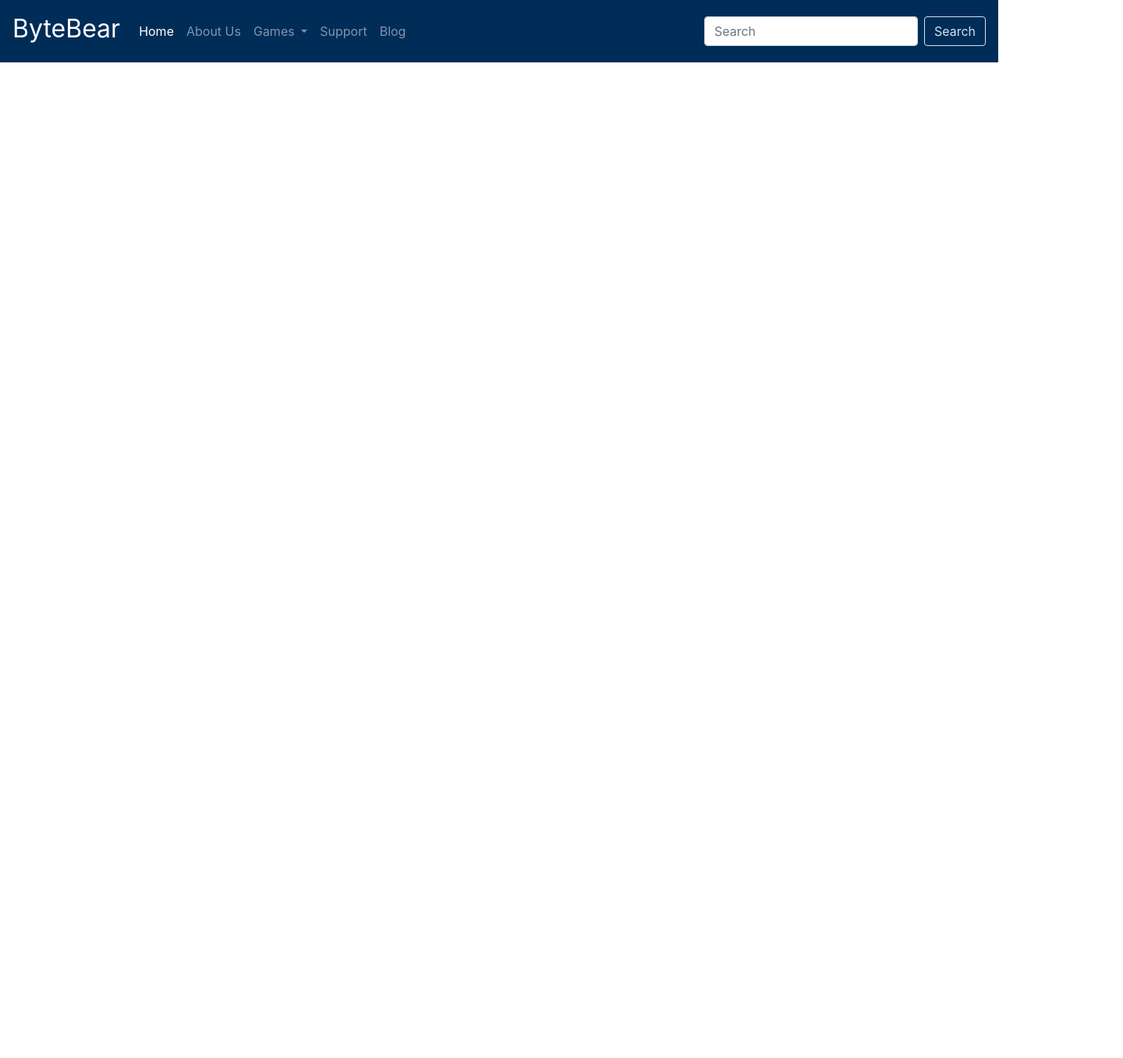
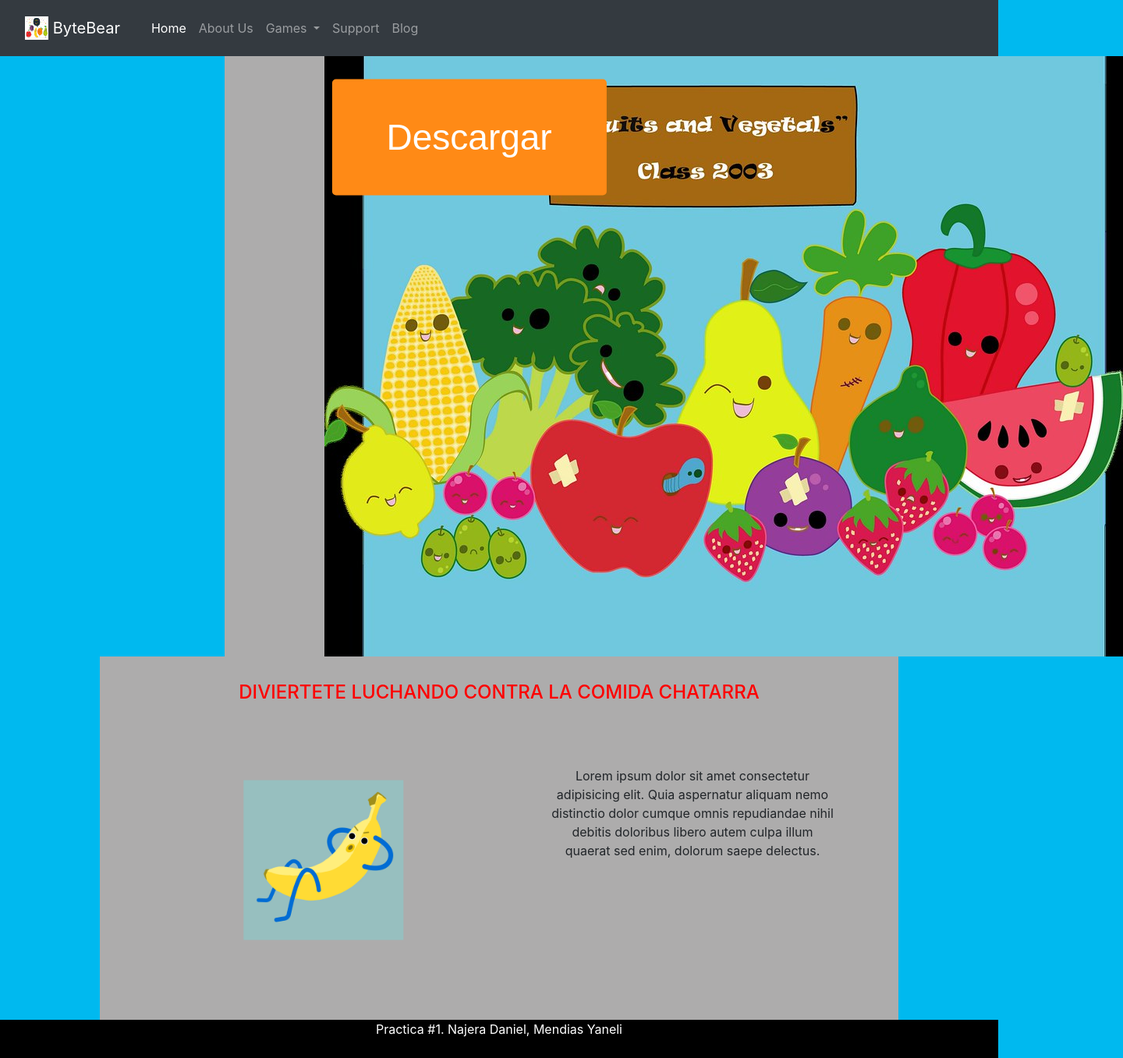
Before and after one commit to yaneliM/ChicosAdventuresWEB, a plain HTML site: page index.html in a window 1280 px wide. Shown: the whole page at 78% size, 1440 px wide, since content can reach past the window. Before the commit the page ends 800 px from the top, so only its background shows below. Drawn offline with nearby package versions, Linux system fonts and the light colour scheme.

Commit message:
Version 2

```diff
--- /dev/null
+++ b/css/estilo.css
@@ -0,0 +1,65 @@
+body{
+    background: #00B9EF;
+
+}
+.Header{
+    padding-left: 8rem;
+    margin: 0rem 18rem 0rem 18rem;
+    background: #ADACAC;
+
+}
+#Indx-foot{
+    background: black;
+    color: white;
+    text-align: center;
+}
+.Header .DescargaBtn {
+    position: absolute;
+    top: 22%;
+    left: 47%;
+    transform: translate(-50%, -50%);
+    -ms-transform: translate(-50%, -50%);
+    background-color: #FF8A16;
+    color: white;
+    font-size: 46px;
+    padding: 40px 70px;
+    border: none;
+    cursor: pointer;
+    border-radius: 5px;
+    font-family: 'Anton', sans-serif;
+  }
+
+  .Header .DescargaBtn:hover {
+    background-color: #F58516;
+  }
+  .secondPart{
+      background: #ADACAC;
+      margin: 0rem 8rem 0rem 8rem;
+
+
+  }
+
+  #textDivierte{
+    color: #FF0000;
+    padding-top: 2rem;
+    text-align: center;
+    text-transform: uppercase;
+  }
+  #textoJuego{
+      text-align: center;
+      margin: 5rem 5rem 0rem 36rem;
+
+  }
+
+  #bananaGif{
+    transform: translate(90%, -50%);
+      width: 20%;
+      height: 20%;
+  }
+
+  #piePagina{
+      background: black;
+      color:white;
+      padding-bottom: .6rem;
+      text-align: center;
+  }
--- a/index.html
+++ b/index.html
@@ -1,39 +1,46 @@
 <!DOCTYPE html>
 <html lang="en">
 <head>
-    <meta charset="UTF-8">
-    <meta name="viewport" content="width=device-width, initial-scale=1.0">
-    <meta http-equiv="X-UA-Compatible" content="ie=edge">
+    <meta charset="utf-8">
+    <meta name="viewport" content="width=device-width, initial-scale=1, shrink-to-fit=no">
 
-    <link rel= "stylesheet" type= "text/css" href= "css/bootstrap.css">
+	<link rel="stylesheet" href="css/bootstrap.min.css">
+	<link rel="stylesheet" href="css/estilo.css">
 
     <title>Document</title>
 </head>
 <body>
-    <nav class="navbar navbar-expand-lg navbar-dark bg-light" style="background-color: #0e466e;">
-        <a class="navbar-brand" href="#">ByteBear</a>
+	<script src="js/jquery-3.4.1.js" ></script>
+    <script src="https://cdnjs.cloudflare.com/ajax/libs/popper.js/1.14.6/umd/popper.min.js"></script>
+    <script src="js/bootstrap.min.js" ></script>
 
-        <button class="navbar-toggler" type="button" data-toggle="collapse" data-target="#navbarSupportedContent" aria-controls="navbarSupportedContent" aria-expanded="false" aria-label="Toggle navigation">
+
+    <nav class="navbar navbar-expand-lg navbar-dark bg-dark">
+	<nav class="navbar navbar-dark bg-dark">
+			<a class="navbar-brand" href="#">
+			<img src="img/frut.jpg" width="30" height="30" class="d-inline-block align-top" alt="">
+				ByteBear
+			</a>
+		</nav>
+  <button class="navbar-toggler" type="button" data-toggle="collapse" data-target="#navbarNavDropdown" aria-controls="navbarNavDropdown" aria-expanded="false" aria-label="Toggle navigation">
     <span class="navbar-toggler-icon"></span>
   </button>
-
-        <div class="collapse navbar-collapse" id="navbarSupportedContent">
-          <ul class="navbar-nav mr-auto">
+  <div class="collapse navbar-collapse" id="navbarNavDropdown">
+    <ul class="navbar-nav">
       <li class="nav-item active">
         <a class="nav-link" href="#">Home <span class="sr-only">(current)</span></a>
       </li>
       <li class="nav-item">
         <a class="nav-link" href="#">About Us</a>
       </li>
-
       <li class="nav-item dropdown">
-              <a class="nav-link dropdown-toggle" href="#" id="navbarDropdown" role="button" data-toggle="dropdown" aria-haspopup="true" aria-expanded="false">
+        <a class="nav-link dropdown-toggle" href="#" id="navbarDropdownMenuLink" role="button" data-toggle="dropdown" aria-haspopup="true" aria-expanded="false">
           Games
         </a>
-              <div class="dropdown-menu" aria-labelledby="navbarDropdown">
+        <div class="dropdown-menu" aria-labelledby="navbarDropdownMenuLink">
           <a class="dropdown-item" href="#">Chico's Adventure</a>
-                <a class="dropdown-item" href="#">Game 2</a>
-                <a class="dropdown-item" href="#">Game 3</a>
+          <a class="dropdown-item" href="#">Another action</a>
+          <a class="dropdown-item" href="#">Something else here</a>
         </div>
       </li>
 
@@ -43,19 +50,62 @@
             <li class="nav-item">
               <a class="nav-link" href="#">Blog</a>
       </li>
+
     </ul>
-
-          <form class="form-inline my-2 my-lg-0">
-            <input class="form-control mr-sm-2" type="search" placeholder="Search" aria-label="Search">
-            <button class="btn btn-outline-success my-2 my-sm-0" type="submit">Search</button>
-          </form>
   </div>
 </nav>
+
+
+
+	<div class="Header">
+        <img src="Imagenes/fruit.jpg" alt="Food">
+
+          <input class="DescargaBtn"type="button" value="Descargar">
 
 
       </div>
 
 
 
+      <div class="secondPart">
+
+        <h4 id="textDivierte">Diviertete Luchando contra la comida chatarra</h4>
+
+          <p id="textoJuego">Lorem ipsum dolor sit amet consectetur adipisicing elit.
+            Quia aspernatur aliquam nemo distinctio dolor cumque omnis
+            repudiandae nihil debitis doloribus libero autem culpa illum
+            quaerat sed enim, dolorum saepe delectus.
+          </p>
+
+
+          <img id="bananaGif" src="Imagenes/banana.gif" alt="banana">
+
+
+
+      </div>
+
+
+
+
+
+
+
+
+      <footer id="piePagina">
+          <p>Practica #1. Najera Daniel, Mendias Yaneli </p>
+
+        </footer>
+
+
+
+
+
+
+
+
+
+
+
+
 </body>
 </html>
```
Also changed, not shown: Imagenes/banana.gif (added), Imagenes/fruit.jpg (added), Imagenes/fruit1.jpg (added), Imagenes/generalFood.jpg (added), Imagenes/verduras.jpg (added). Lines whose indentation alone changed are shown as unchanged.
